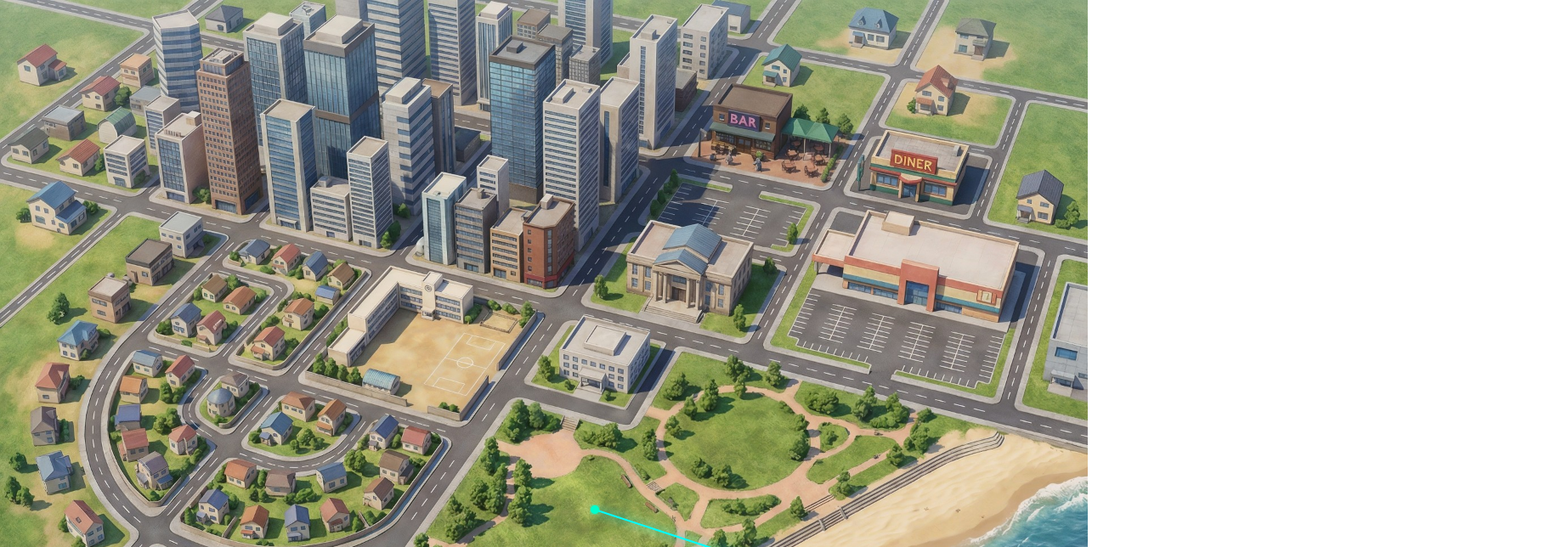
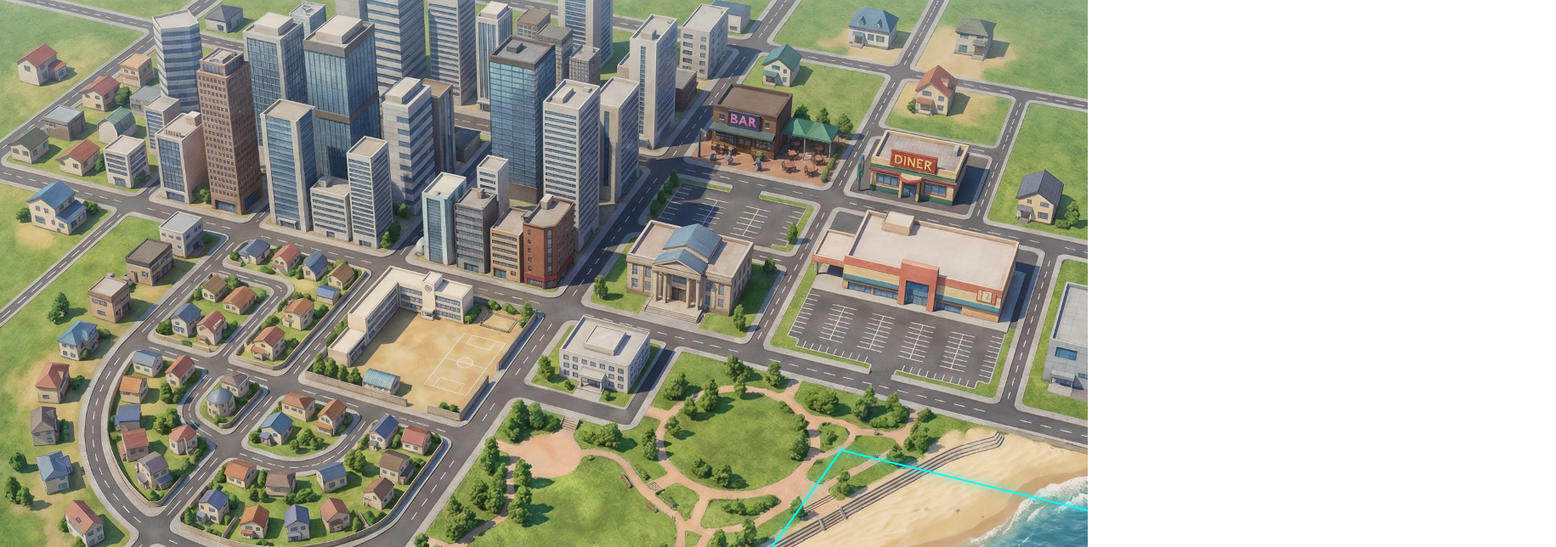
Before and after one commit to IzZumi228/Sendoff, a Next.js app in the folder frontend/: page /town in a window 1280 px wide. Shown: the top 644 px of the page at 85% size, 1831 px wide, since content can reach past the window. Built offline with nearby package versions, Linux system fonts and the light colour scheme.

Commit message:
showcase

```diff
--- a/frontend/app/town/page.tsx
+++ b/frontend/app/town/page.tsx
@@ -51,9 +51,9 @@ export default function Page() {
             onClick={() => {
                 setShowDescription(true)
             }}
-                className={`absolute  ${schoolPinLocation}`}
+                className={`absolute  ${shoppingMallPinLocation}`}
                 src={"/event-mark.png"} />
-            <PathFinder d={schoolPath} />
+            <PathFinder d={shoppingMallPath} />
         </div>
     );
 }
```
